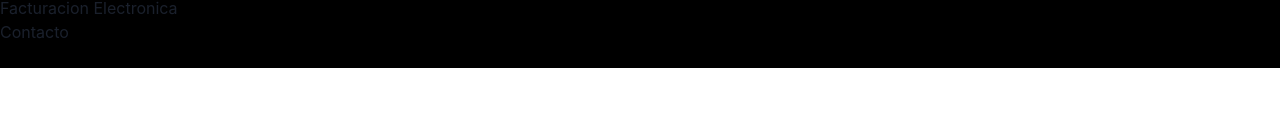
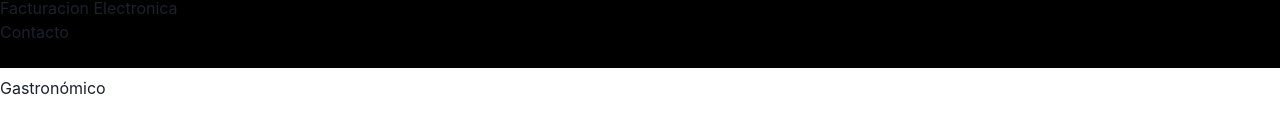
Before and after one commit to pabloVieyra/nucleo-wiki, a Next.js app: page / in a window 1280 px wide. Shown: the part 652-786 px from the top of the page. Built offline with nearby package versions, Linux system fonts and the light colour scheme.

Commit message:
Creacion Home

```diff
--- /dev/null
+++ b/components/Home/HomePage.js
@@ -0,0 +1,16 @@
+import React from "react";
+import estilos from "./HomePage.module.css";
+
+const HomePage = () => {
+  return (
+    <>
+        <div className="">
+            <div className=""></div>
+
+              <a href="#">Gastronómico</a>
+        </div>
+        </>
+  );
+};
+
+export default HomePage;
--- a/pages/index.js
+++ b/pages/index.js
@@ -2,11 +2,13 @@ import { Stack } from "@chakra-ui/react";
 import Head from "next/head";
 import Image from "next/image";
 import NavBar from "../components/NavBar/NavBar";
+import HomePage from "../components/Home/HomePage";
 
 export default function Home() {
   return (
     <Stack>
       <NavBar />
+      <HomePage />
     </Stack>
   );
 }
```
Also changed, not shown: components/Home/HomePage.module.css (added).
